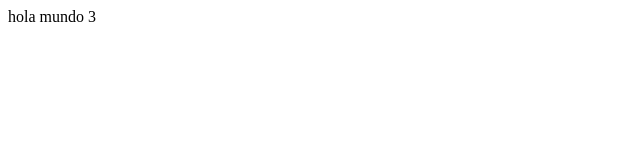
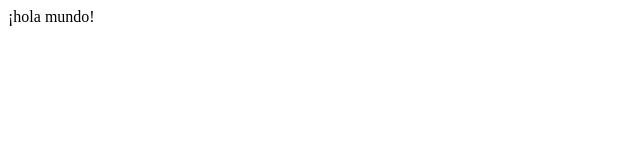
Before and after one commit to hbkantonio/demo_test, a website: page index.html in a window 1280 px wide. Shown: the full height of the page, 0-640 px from the left. Drawn offline with Linux system fonts and the light colour scheme.

Commit message:
feat: se modifica html

```diff
--- a/index.html
+++ b/index.html
@@ -1,3 +1,3 @@
 <html>
-    <label>hola mundo 3</label>
+    <label>¡hola mundo!</label>
 </html>
--- a/package.json
+++ b/package.json
@@ -1,4 +1,5 @@
 {
+  "version": "1.0.0",
   "scripts": {
     "release": "standard-version --first-release"
   },
```
